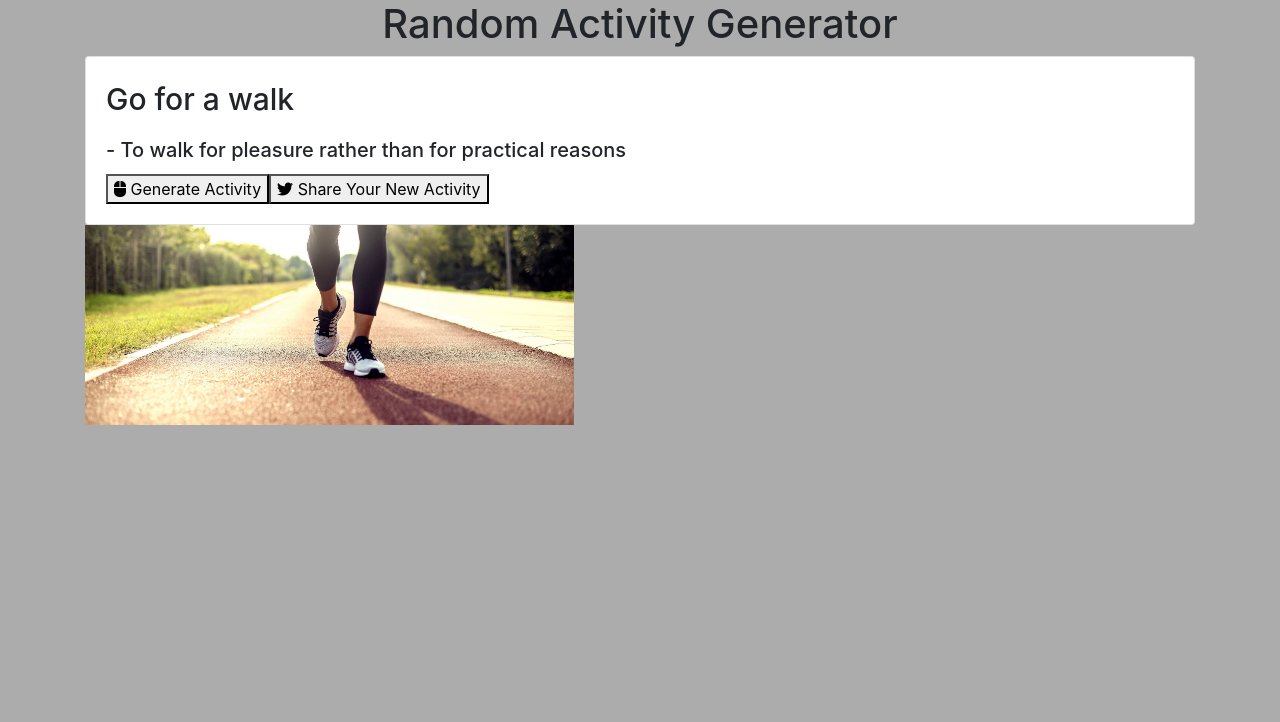
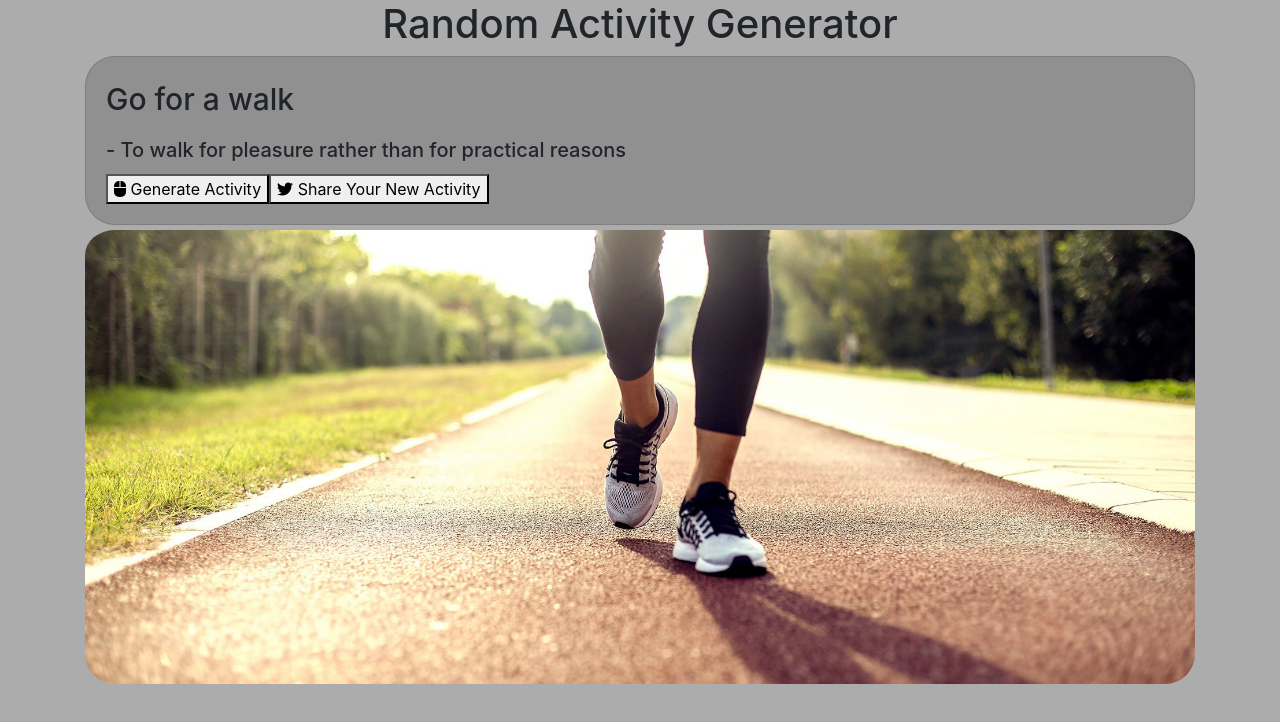
Before and after one commit to Matteriel-Git/ReactRandomActivityGenerator, a React (Create React App) app: page / in a window 1280 px wide. Shown: the top 722 px of the page. Built offline with nearby package versions, Linux system fonts and the light colour scheme.

Commit message:
Add files via upload

```diff
--- a/src/ActivityDB.js
+++ b/src/ActivityDB.js
@@ -66,7 +66,7 @@ const activities = [
     },
     {
         "activity": "Spend time with friends",
-        "description": "Have some fun with your firends",
+        "description": "Have some fun with firends",
         "picture": <img id="photos" src="images/friends.jpg" alt="friends" />
     },
     {
--- a/src/index.css
+++ b/src/index.css
@@ -1,5 +1,7 @@
 body {
   margin: 0;
+  padding: 0;
+  height: 100%;
   font-family: -apple-system, BlinkMacSystemFont, 'Segoe UI', 'Roboto', 'Oxygen',
     'Ubuntu', 'Cantarell', 'Fira Sans', 'Droid Sans', 'Helvetica Neue',
     sans-serif;
@@ -17,6 +19,17 @@ code {
   font-size: 30px;
 }
 
+.card {
+  border-radius: 30px;
+  background-color: rgba(63, 63, 63, 0.247);
+}
+
 #photos {
-  height: 200px;
+  position: center;
+  height: 80%;
+  width: 100%;
+  padding-top: 5px;
+  border-radius: 30px;
+  margin: auto;
+  object-fit: cover;
 }
```
